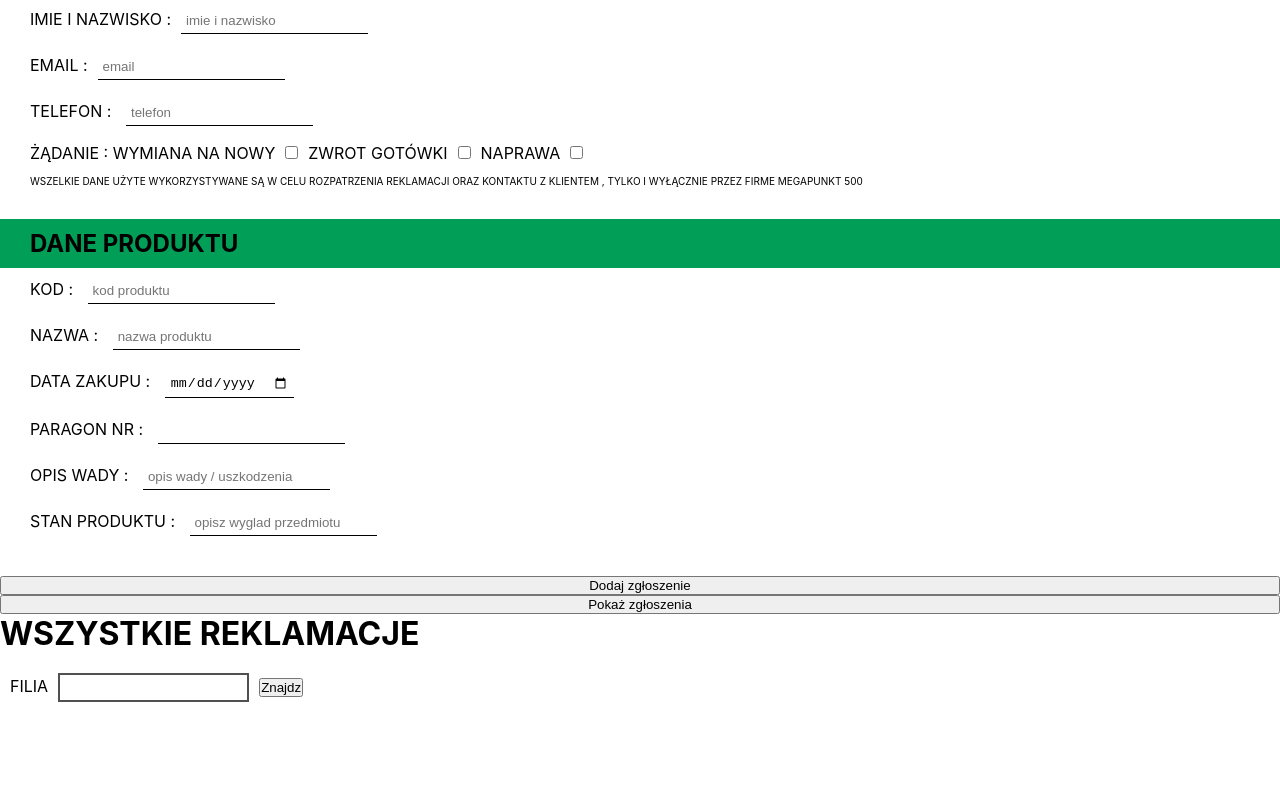
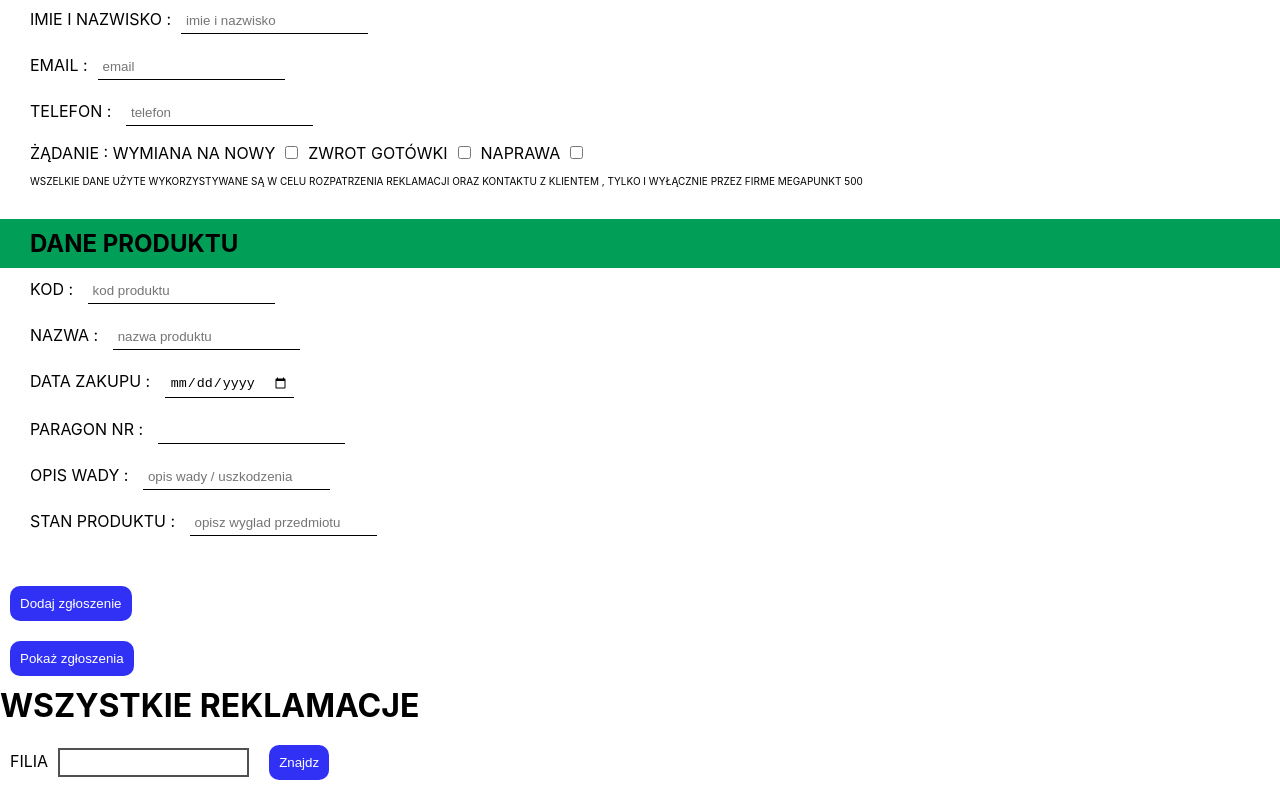
Before and after one commit to marcinoles87/reklamacje, a React (Create React App) app: page / in a window 1280 px wide. Shown: the part 496-1296 px from the top of the page. Before the commit the page ends 1218 px from the top, so only its background shows below. Built offline with nearby package versions, Linux system fonts and the light colour scheme.

Commit message:
update function

```diff
--- a/src/App.css
+++ b/src/App.css
@@ -61,9 +61,14 @@
 
 }
 
-.dane-buttons button{
-  background: -o-linear-gradient(left, #43e97b 0%, #38f9d7 100%);
+
+.dane-buttons button:hover{
+  background: #2a9b39;
+background: linear-gradient(90deg, rgba(42, 155, 57, 1) 0%, rgba(5, 255, 13, 1) 64%, rgba(83, 237, 183, 1) 100%);
+
 }
+
+
 
 .sprawdzenie{
   display: flex;
@@ -120,7 +125,7 @@ input:hover{
 
 }
 
-/* button{
+button{
   width: max-content;
   padding: 10px;
   background-color: rgb(49, 49, 245);
@@ -130,11 +135,12 @@ input:hover{
   margin: 10px;
   transition: 0.6s ease;
   cursor: pointer;
+  transition: 300ms ease;
 }
 
 button:hover{
   background-color: rgb(0, 0, 134);
-} */
+}
 
 textarea{
   border-radius: 10px;
```
